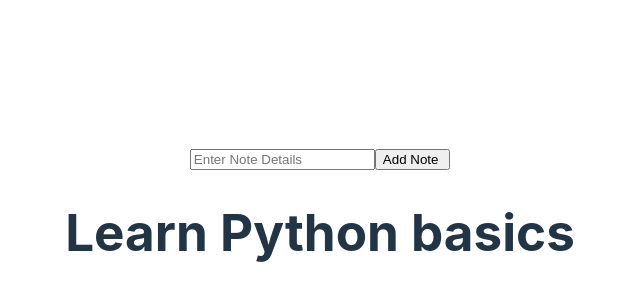
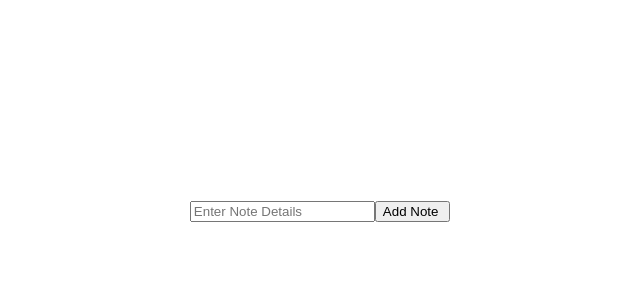
Before and after one commit to yusofAlkhatib/React-Notes-App, a React (Vite) app: page / in a window 1280 px wide. Shown: the part 190-490 px from the top of the page, without its empty margins (320-960 px from the left). Built offline with nearby package versions, Linux system fonts and the light colour scheme.

Commit message:
connect everything tohether

```diff
--- a/src/App.jsx
+++ b/src/App.jsx
@@ -7,16 +7,17 @@ import CreatePost from './components/CreatePost'
 
 function App() {
 
-  let Name = "Learn Python basics "
+  const [usertext,setUserText] = useState('')
+  const [notes,setNotes] = useState([])
+
 
 
 
 
   return (
     <>
-
-      < CreatePost />
-      < Posts name={Name} />
+      < CreatePost notes={notes} setNotes={setNotes} usertext={usertext} setUserText={setUserText} />
+      < Posts notes={notes} />
     </>
   )
 }
--- a/src/components/CreatePost.jsx
+++ b/src/components/CreatePost.jsx
@@ -1,23 +1,24 @@
 import { useState } from "react"
 
-const CreatePost = () =>{
+const CreatePost = ({notes,setNotes,usertext,setUserText}) =>{
     // logic
 
-    const [usertext,setUserText] = useState('')
 
     const userInputHandle = (e) =>{
-
-        console.log(e.target.value)
         setUserText(e.target.value)
     }
 
+    const notesFormSubmit = (e) =>{
+        e.preventDefult();
+        setNotes([...notes,usertext])
+        setUserText('')
+    }
 
     // ui
     return(
         <div>
-            <h2> {usertext} </h2>
-            <form>
-                <input type="text" onChange={userInputHandle} placeholder="Enter Note Details" />
+            <form onSubmit={notesFormSubmit}>
+                <input type="text" value={usertext} onChange={userInputHandle} placeholder="Enter Note Details" />
                 <input type="submit" value="Add Note " />
             </form>
         </div>
--- a/src/components/Posts.jsx
+++ b/src/components/Posts.jsx
@@ -1,12 +1,14 @@
 
-const Posts = ({name}) =>{
+const Posts = ({notes}) =>{
     // logic
 
 
     // ui
     return(
         <div>
-            <h1> {name}</h1>
+            {notes.map((note, index) => (
+                <p key={index}>{note}</p>
+            ))}
 
         </div>
     )
```
